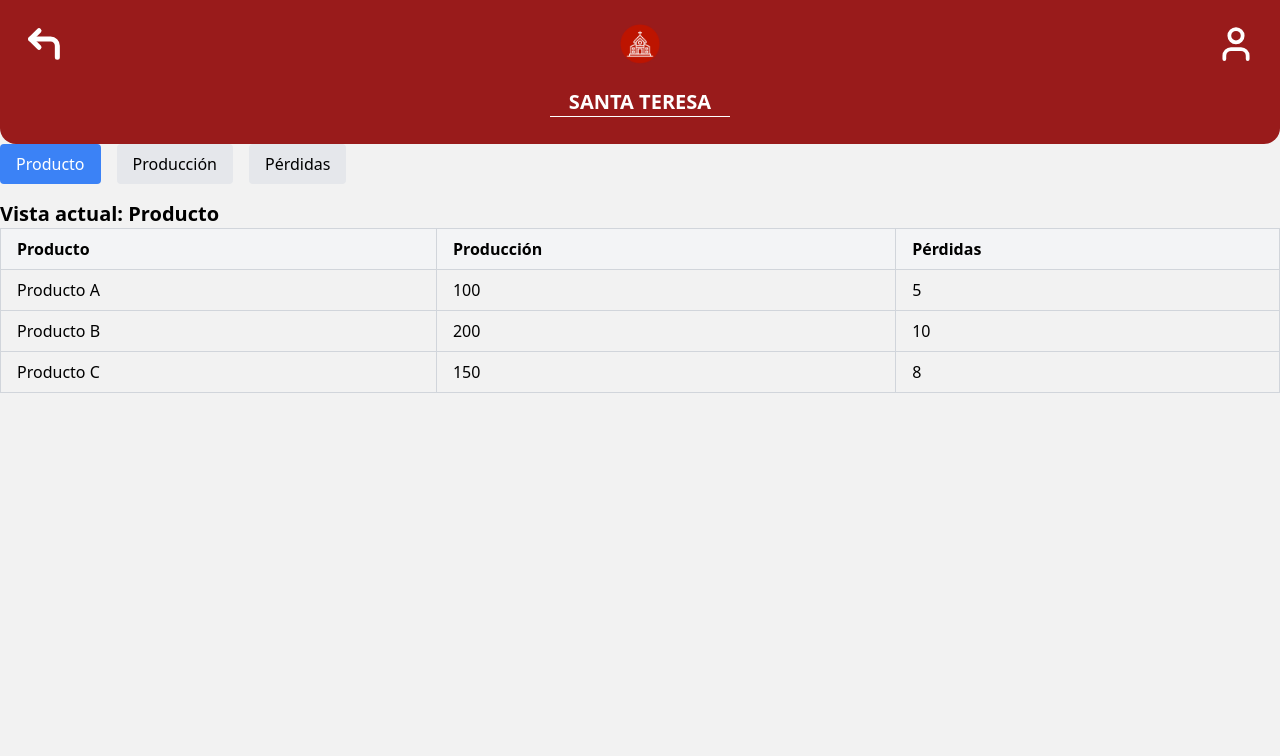
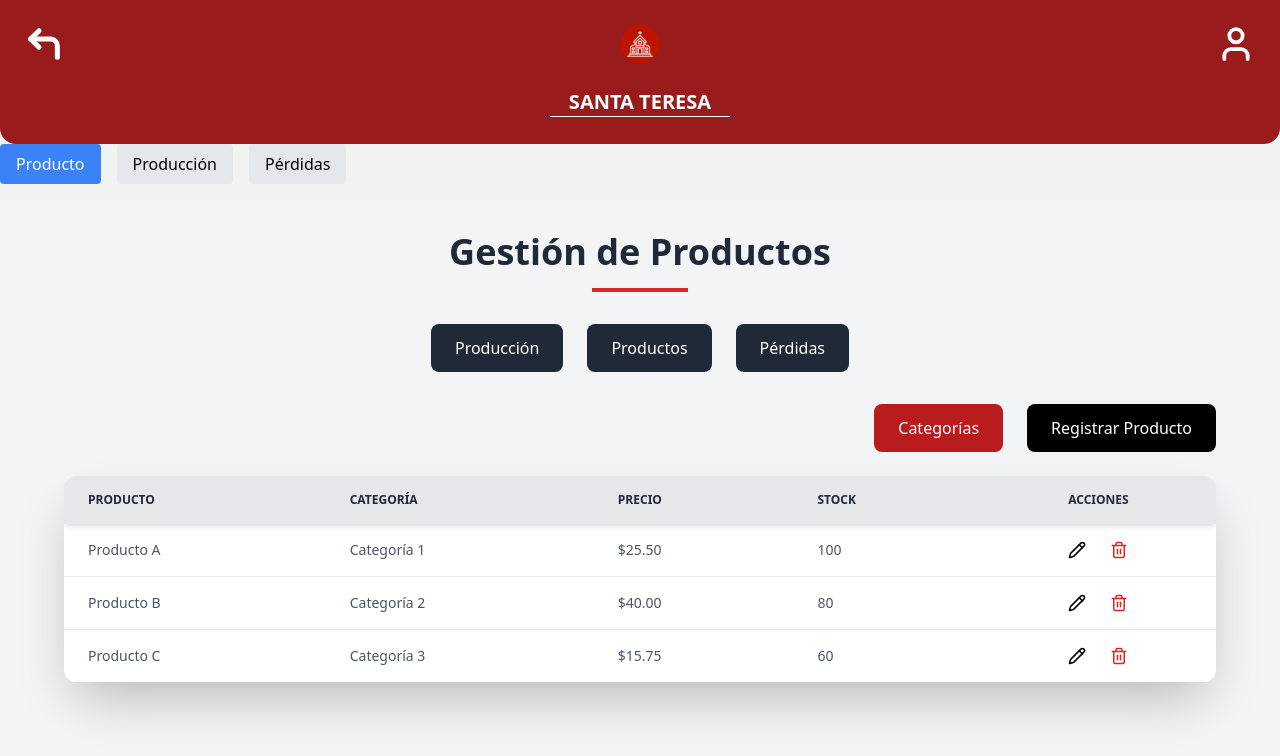
Before and after one commit to Santa-TeresaERP/ST-frontend, a Next.js app: page /pages/dashboard/produccion in a window 1280 px wide. Shown: the top 756 px of the page. Built offline with nearby package versions, Linux system fonts and the light colour scheme.

Commit message:
Creacion de producto view

```diff
--- a/src/modules/production/components/production-component-view.tsx
+++ b/src/modules/production/components/production-component-view.tsx
@@ -1,15 +1,13 @@
 import React, { useState } from 'react';
+import ProductosView from './productos-view';
 
 const ProductionComponentView: React.FC = () => {
-  // Estado para controlar la vista seleccionada
   const [selectedView, setSelectedView] = useState('Producto');
 
-  // Función para manejar el cambio de vista
   const handleViewChange = (view: string) => {
     setSelectedView(view);
   };
 
-  // Datos de ejemplo para la tabla
   const data = [
     { id: 1, producto: 'Producto A', produccion: 100, perdidas: 5 },
     { id: 2, producto: 'Producto B', produccion: 200, perdidas: 10 },
@@ -22,32 +20,30 @@ const ProductionComponentView: React.FC = () => {
       <div className="flex space-x-4">
         <button
           onClick={() => handleViewChange('Producto')}
-          className={`px-4 py-2 rounded ${
-            selectedView === 'Producto' ? 'bg-blue-500 text-white' : 'bg-gray-200'
-          }`}
+          className={`px-4 py-2 rounded ${selectedView === 'Producto' ? 'bg-blue-500 text-white' : 'bg-gray-200'}`}
         >
           Producto
         </button>
         <button
           onClick={() => handleViewChange('Producción')}
-          className={`px-4 py-2 rounded ${
-            selectedView === 'Producción' ? 'bg-blue-500 text-white' : 'bg-gray-200'
-          }`}
+          className={`px-4 py-2 rounded ${selectedView === 'Producción' ? 'bg-blue-500 text-white' : 'bg-gray-200'}`}
         >
           Producción
         </button>
         <button
           onClick={() => handleViewChange('Pérdidas')}
-          className={`px-4 py-2 rounded ${
-            selectedView === 'Pérdidas' ? 'bg-blue-500 text-white' : 'bg-gray-200'
-          }`}
+          className={`px-4 py-2 rounded ${selectedView === 'Pérdidas' ? 'bg-blue-500 text-white' : 'bg-gray-200'}`}
         >
           Pérdidas
         </button>
       </div>
 
-      {/* Tabla de datos */}
+      {/* Renderizar vista según la selección */}
       <div>
+        {selectedView === 'Producto' && <ProductosView />}
+
+        {selectedView !== 'Producto' && (
+          <>
             <h2 className="text-xl font-bold">{`Vista actual: ${selectedView}`}</h2>
             <table className="w-full border-collapse border border-gray-300">
               <thead>
@@ -67,6 +63,8 @@ const ProductionComponentView: React.FC = () => {
                 ))}
               </tbody>
             </table>
+          </>
+        )}
       </div>
     </div>
   );
--- /dev/null
+++ b/src/modules/production/components/productos-view.tsx
@@ -0,0 +1,76 @@
+import { Pencil, Trash2 } from 'lucide-react';
+
+const ProductosView = () => {
+  const productos = [
+    { id: 1, nombre: 'Producto A', categoria: 'Categoría 1', precio: 25.5, stock: 100 },
+    { id: 2, nombre: 'Producto B', categoria: 'Categoría 2', precio: 40.0, stock: 80 },
+    { id: 3, nombre: 'Producto C', categoria: 'Categoría 3', precio: 15.75, stock: 60 },
+  ];
+
+  return (
+    <div className="min-h-screen bg-gray-100 p-8 font-sans">
+      {/* Título y línea divisoria */}
+      <h1 className="text-4xl font-extrabold text-center text-gray-800 mb-4">Gestión de Productos</h1>
+      <div className="w-24 h-1 bg-red-600 mx-auto mb-8" />
+
+      {/* Navegación superior */}
+      <div className="flex justify-center space-x-6 mb-8">
+        {['Producción', 'Productos', 'Pérdidas'].map((tab) => (
+          <button
+            key={tab}
+            className="bg-gray-800 text-white px-6 py-3 rounded-lg hover:bg-gray-900 transition-all duration-300 transform hover:scale-105"
+          >
+            {tab}
+          </button>
+        ))}
+      </div>
+
+      {/* Botones secundarios */}
+      <div className="flex justify-end space-x-6 mb-6 max-w-6xl mx-auto">
+        <button className="bg-red-700 text-white px-6 py-3 rounded-lg hover:bg-red-800 transition-all duration-300 transform hover:scale-105">
+          Categorías
+        </button>
+        <button className="bg-black text-white px-6 py-3 rounded-lg hover:bg-gray-900 transition-all duration-300 transform hover:scale-105">
+          Registrar Producto
+        </button>
+      </div>
+
+      {/* Tabla */}
+      <div className="overflow-x-auto bg-white shadow-2xl rounded-xl max-w-6xl mx-auto">
+        <table className="min-w-full text-sm text-left text-gray-600">
+          <thead className="bg-gray-200 text-gray-800 uppercase text-xs shadow-md">
+            <tr>
+              <th className="px-6 py-4">Producto</th>
+              <th className="px-6 py-4">Categoría</th>
+              <th className="px-6 py-4">Precio</th>
+              <th className="px-6 py-4">Stock</th>
+              <th className="px-6 py-4 text-center">Acciones</th>
+            </tr>
+          </thead>
+          <tbody className="divide-y divide-gray-200">
+            {productos.map((producto) => (
+              <tr key={producto.id} className="hover:bg-gray-50 transition-all duration-300">
+                <td className="px-6 py-4">{producto.nombre}</td>
+                <td className="px-6 py-4">{producto.categoria}</td>
+                <td className="px-6 py-4">${producto.precio.toFixed(2)}</td>
+                <td className="px-6 py-4">{producto.stock}</td>
+                <td className="px-6 py-4">
+                  <div className="flex justify-center space-x-6">
+                    <button className="text-black hover:text-gray-700 transition-all duration-300 transform hover:scale-105">
+                      <Pencil size={18} />
+                    </button>
+                    <button className="text-red-600 hover:text-red-700 transition-all duration-300 transform hover:scale-105">
+                      <Trash2 size={18} />
+                    </button>
+                  </div>
+                </td>
+              </tr>
+            ))}
+          </tbody>
+        </table>
+      </div>
+    </div>
+  );
+};
+
+export default ProductosView;
```
Also changed, not shown: src/modules/production/components/modal-create-categoria.tsx (added). Lines whose indentation alone changed are shown as unchanged.
